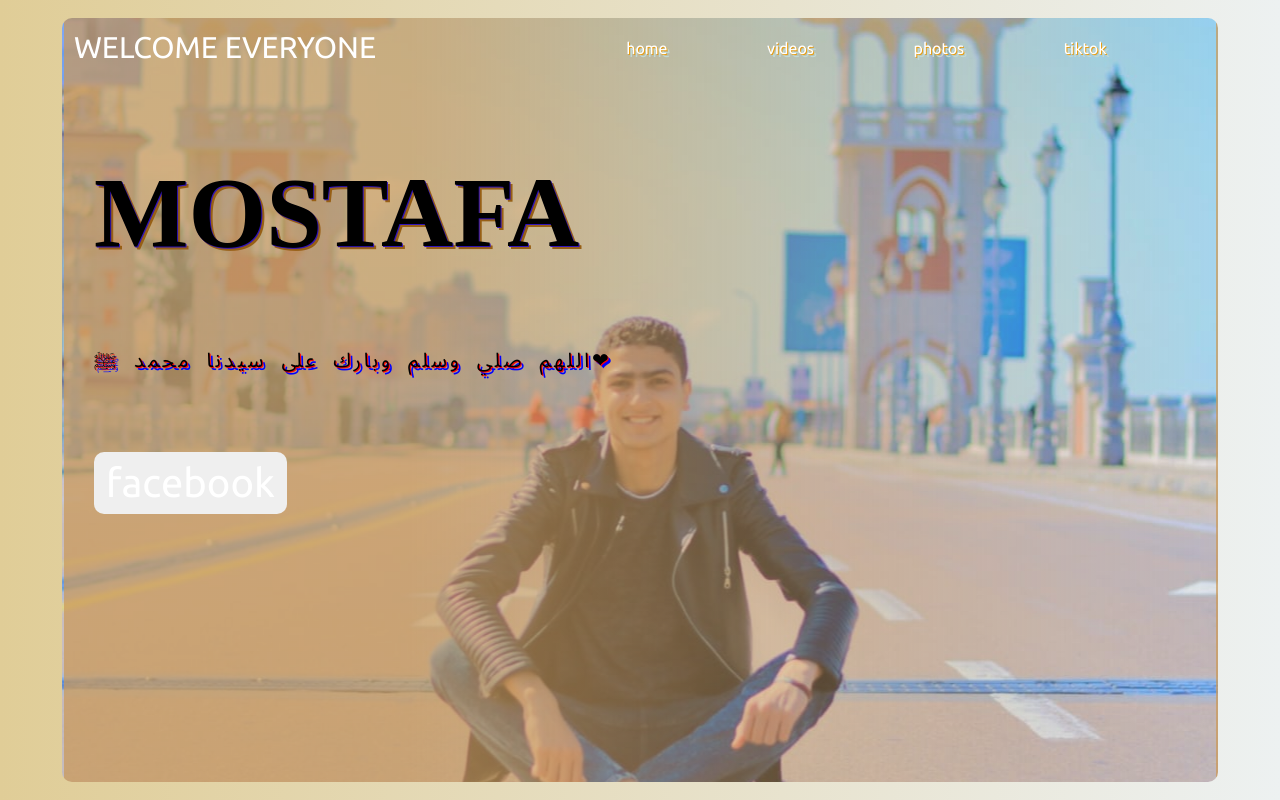
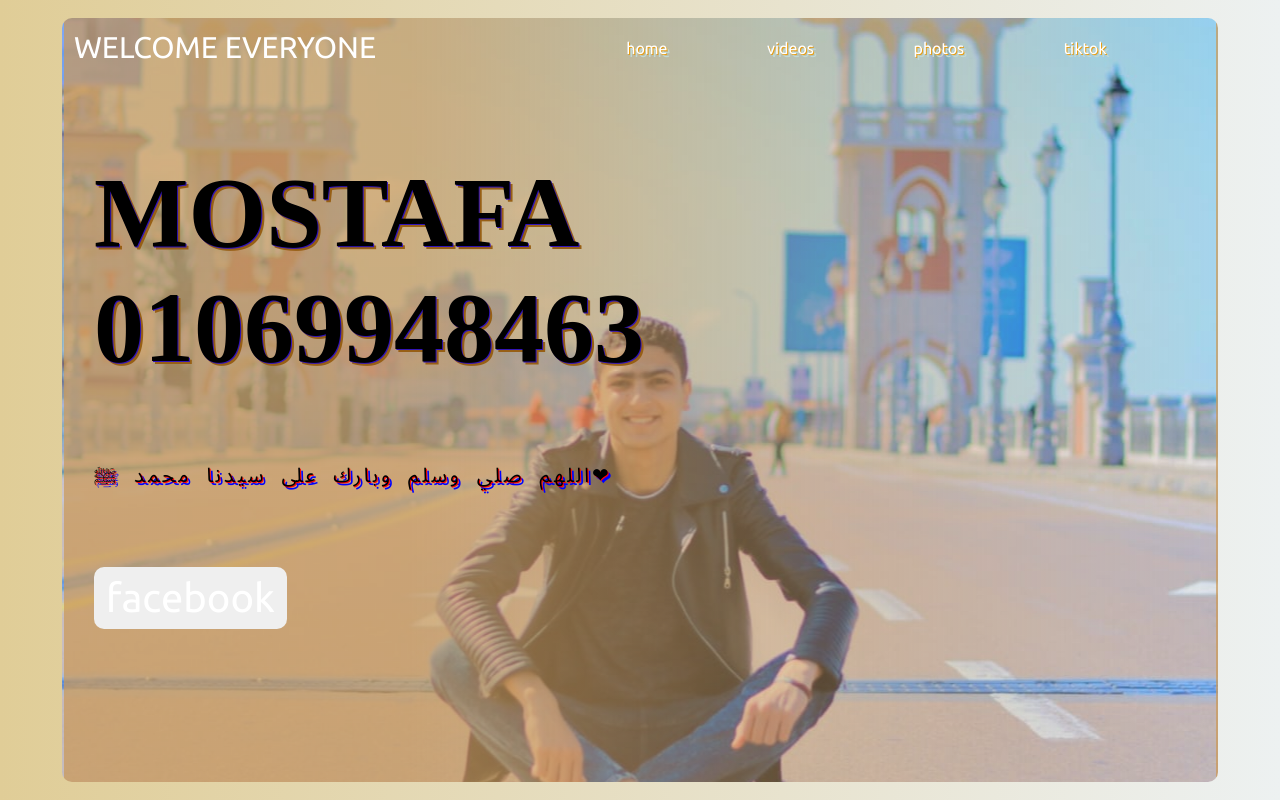
Before and after one commit to mustafa212005-eng/mostafa2, a plain HTML site: page index.html in a window 1280 px wide. Drawn offline with Linux system fonts and the light colour scheme.

Commit message:
Add files via upload

```diff
--- a/index.html
+++ b/index.html
@@ -18,6 +18,7 @@
             </header>
             <div class="content">
                 <h2>MOSTAFA</h2>
+                <h2>01069948463</h2>
                 <p>
                     اللهم صلي وسلم وبارك على سيدنا محمد ﷺ❤
                 </p>
```
